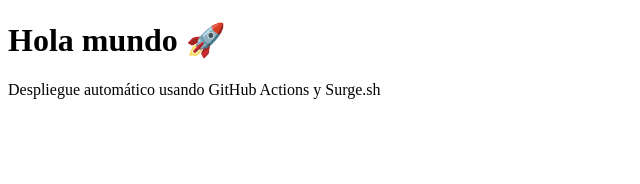
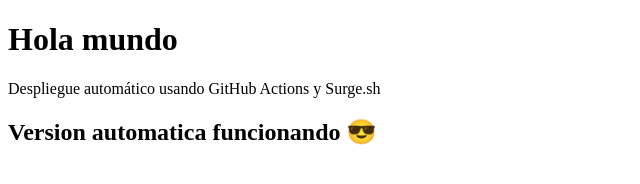
Before and after one commit to NeidisDeOleo/PRIMERPARCIAL, a plain HTML site: page index.html in a window 1280 px wide. Shown: the whole page, without its empty margins (0-640 px from the left). Drawn offline with Linux system fonts and the light colour scheme.

Commit message:
Prueba final despliegue automatico

```diff
--- a/index.html
+++ b/index.html
@@ -5,7 +5,8 @@
     <title>CI/CD con Surge</title>
 </head>
 <body>
-    <h1>Hola mundo 🚀</h1>
+    <h1>Hola mundo</h1>
     <p>Despliegue automático usando GitHub Actions y Surge.sh</p>
+     <h2>Version automatica funcionando 😎</h1>
 </body>
 </html>
```
